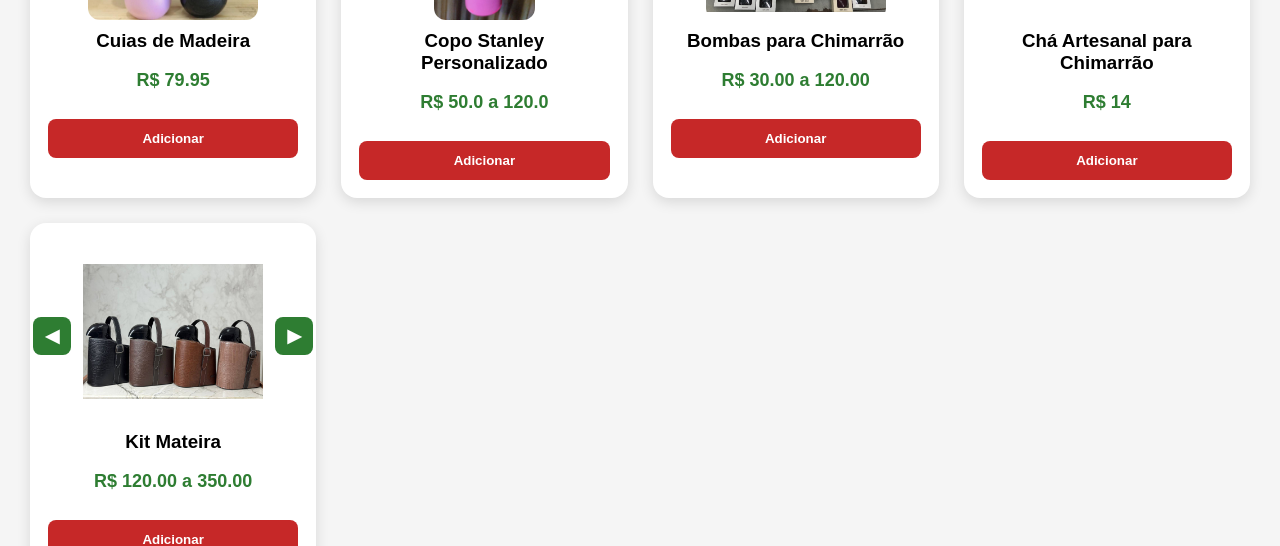
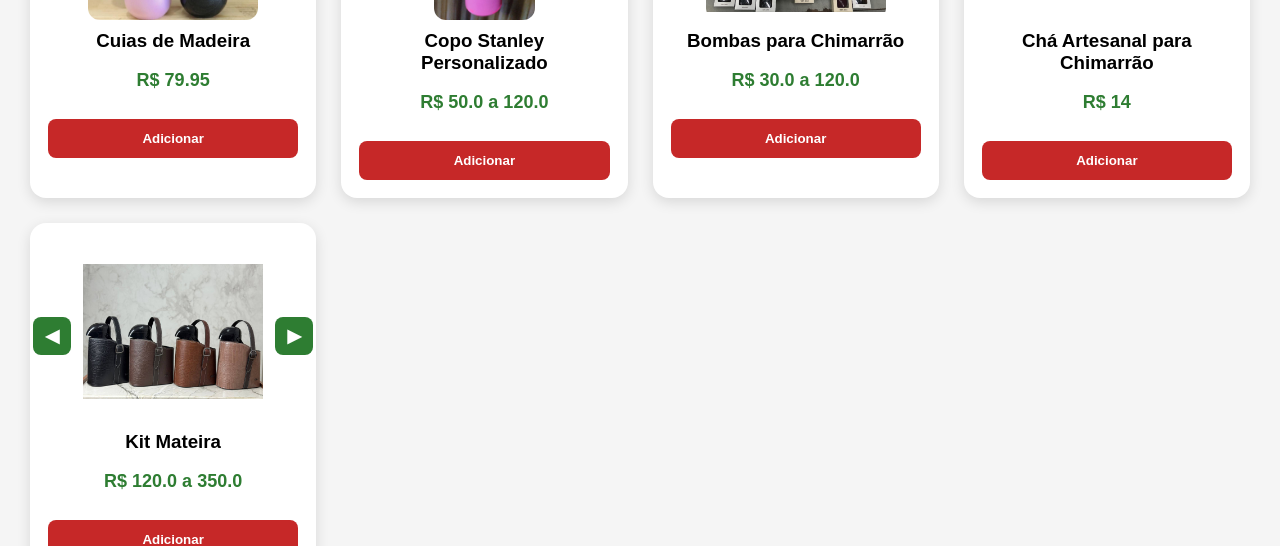
Before and after one commit to giovanpereguda7983-hub/ps-charme-sabor, a React (Vite) app in the folder ps-charme-sabor/: page / in a window 1280 px wide. Shown: the part 468-1014 px from the top of the page. Built offline with nearby package versions, Linux system fonts and the light colour scheme.

Commit message:
ajuste preco

```diff
--- a/ps-charme-sabor/src/data/products.js
+++ b/ps-charme-sabor/src/data/products.js
@@ -44,7 +44,7 @@ export const products = [
    {
     id: 3,
     name: "Bombas para Chimarrão",
-    price: "30.00 a 120.00",
+    price: "30.0 a 120.0",
     images: [
       "/images/bombas1.jpeg",
       "/images/bombas2.jpeg",
@@ -72,7 +72,7 @@ export const products = [
  {
     id: 5,
     name: "Kit Mateira",
-    price: "120.00 a 350.00",
+    price: "120.0 a 350.0",
     images: [
       "/images/mateira1.jpeg",
       "/images/mateira2.jpeg",
```
